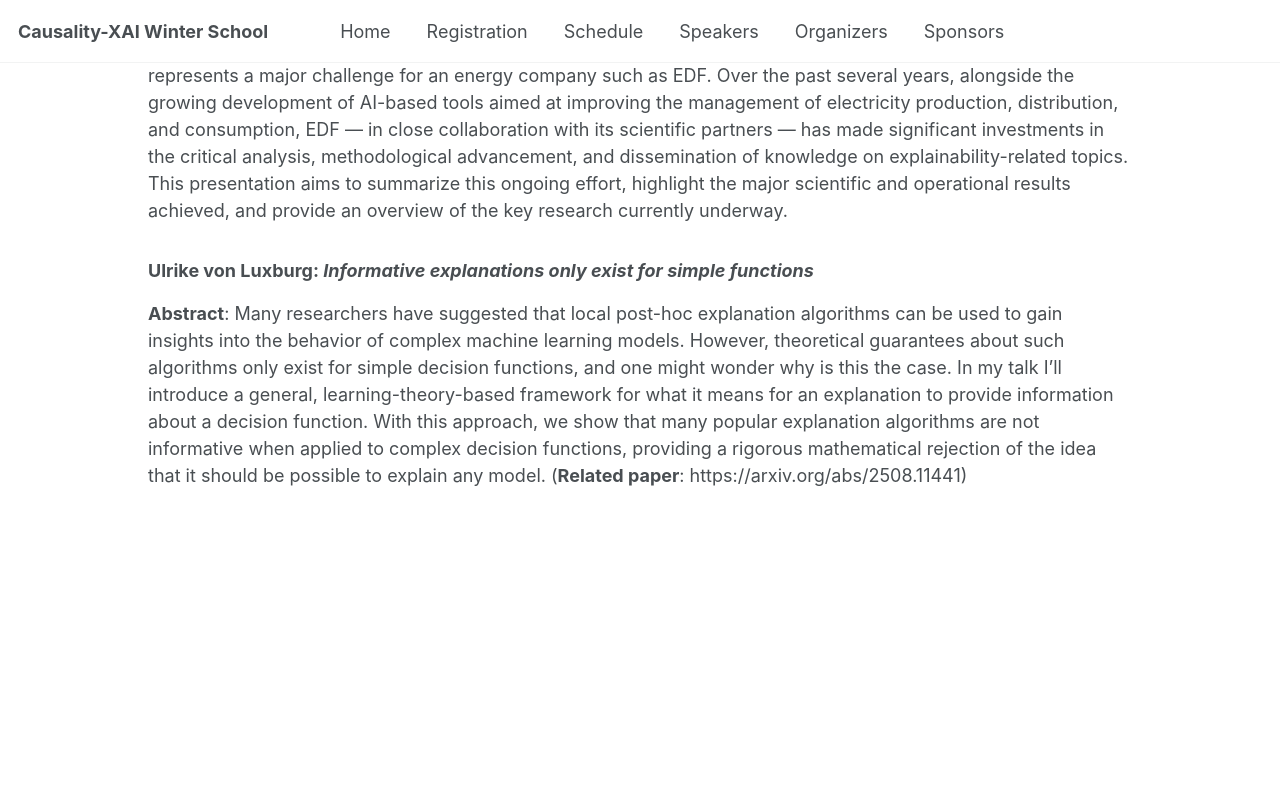
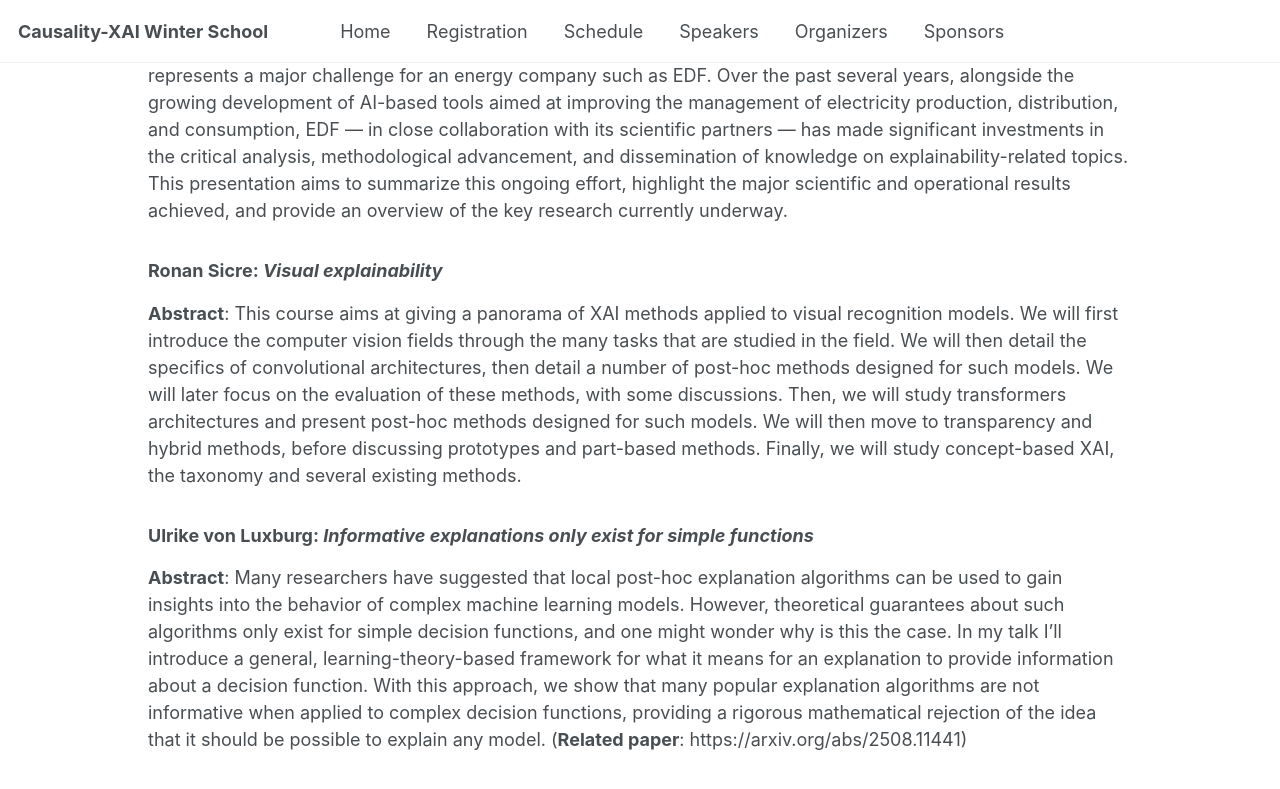
Before and after one commit to XAI-Winter-School/xai-winter-school.github.io, a Jekyll site: the page built from _pages/schedule.md, in a window 1280 px wide and 900 px high, scrolled down 4405 px. Shown: the top 789 px of the window. Built offline with Jekyll 4.4.1, drawn with Linux system fonts in a browser that asks for light colours; before the commit the page ends 5079 px from its top, so only the background shows below that.

Commit message:
add abstract

```diff
--- a/_pages/schedule.md
+++ b/_pages/schedule.md
@@ -288,6 +283,9 @@ _Abstract goes here…_
 
 
 
+### <a id="ronan-sicre"></a>Ronan Sicre: *Visual explainability*
+**Abstract**: This course aims at giving a panorama of XAI methods applied to visual recognition models. We will first introduce the computer vision fields through the many tasks that are studied in the field. We will then detail the specifics of convolutional architectures, then detail a number of post-hoc methods designed for such models. We will later focus on the evaluation of these methods, with some discussions. Then, we will study transformers architectures and present post-hoc methods designed for such models. We will then move to transparency and hybrid methods, before discussing prototypes and part-based methods. Finally, we will study concept-based XAI, the taxonomy and several existing methods.
+
 
 
 ### <a id="ulrike-von-luxburg"></a>Ulrike von Luxburg: *Informative explanations only exist for simple functions*
```
Also changed, not shown: other parts of _pages/schedule.md (+0 -5 lines).
